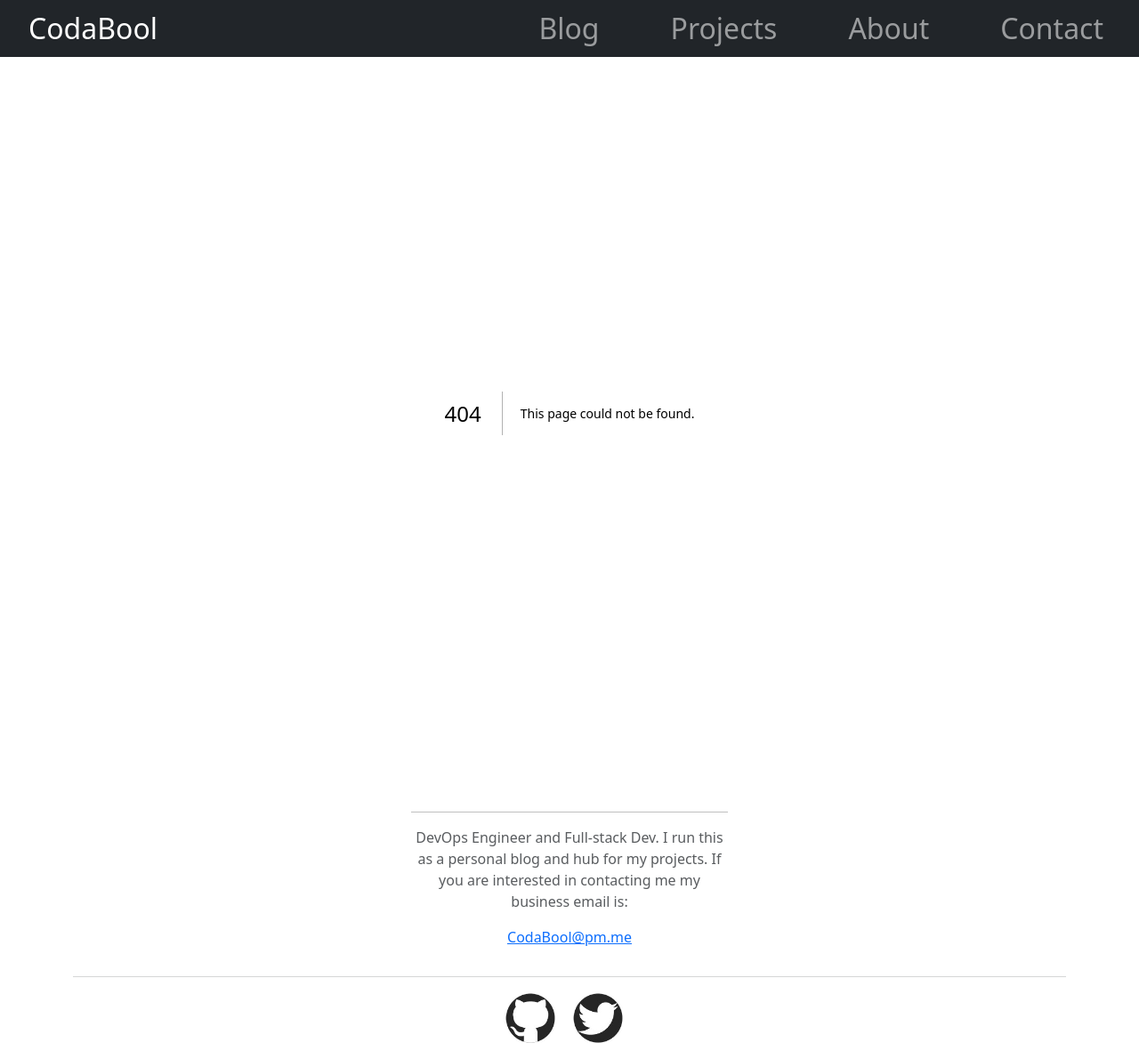
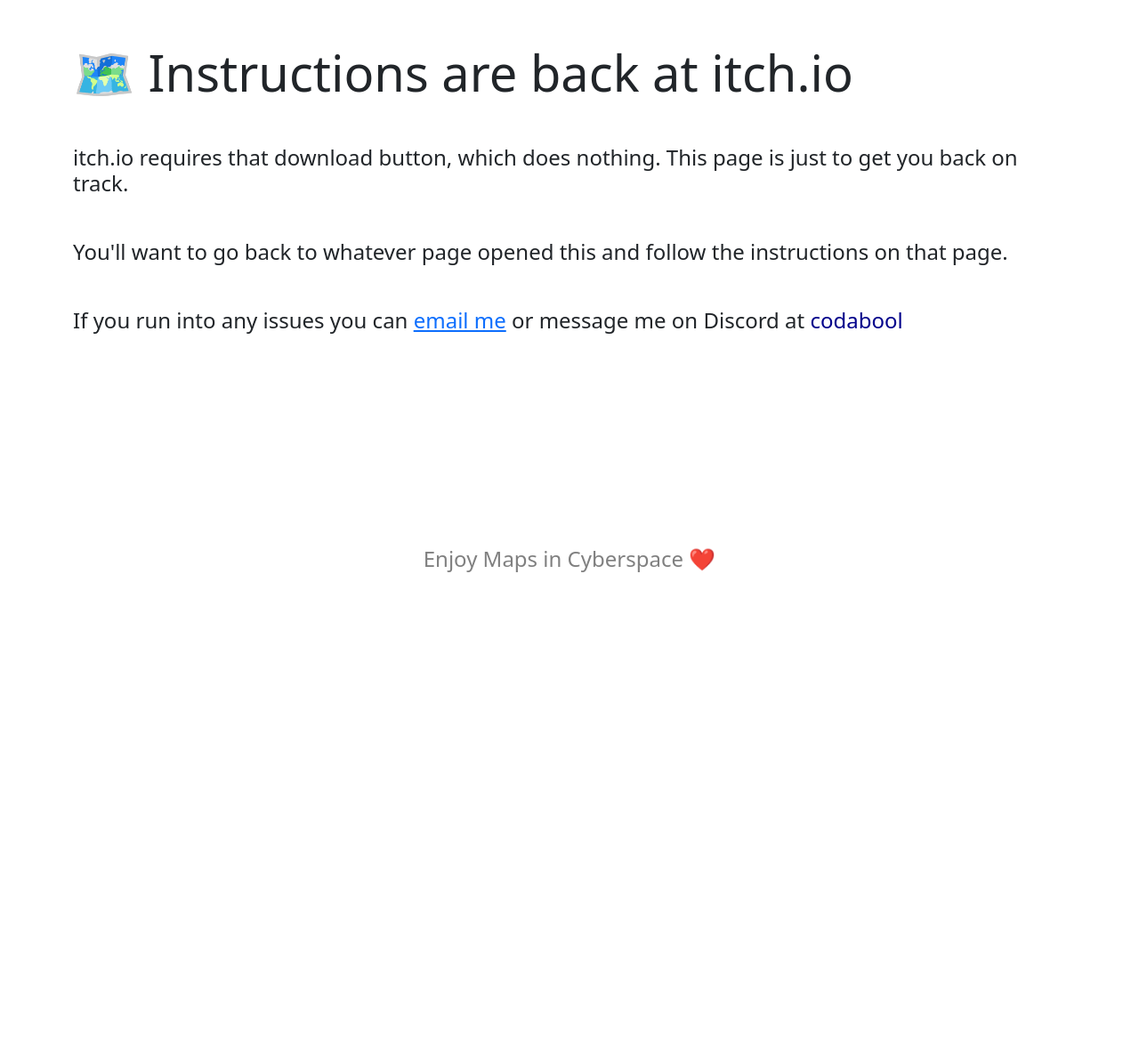
Before and after one commit to CodaBool/CodaBool.com, a Next.js app: page /maps in a window 1280 px wide. Before the commit this address had no page. Shown: the whole page at 89% size. After the commit the page ends 800 px from the top, so only its background shows below. Built offline with nearby package versions, Linux system fonts and the light colour scheme.

Commit message:
handle maps page

```diff
--- a/pages/_app.js
+++ b/pages/_app.js
@@ -48,13 +48,13 @@ export default function MyApp({ Component, pageProps }) {
         <link rel="icon" type="image/png" sizes="32x32" href="/favicon/favicon-32x32.gif" />
         <link rel="icon" type="image/png" sizes="16x16" href="/favicon/favicon-16x16.gif" />
       </Head>
-      {router.asPath.includes('/module') ? null : <Navigation />}
+      {router.asPath.includes('/module') || router.asPath.includes('/maps') ? null : <Navigation />}
       <main style={{flex: 1}}>
         <Container>
           <Component {...pageProps} />
         </Container>
       </main>
-      {router.asPath.includes('/blog/') || router.asPath.includes('/module') ? null : <Footer />}
+      {router.asPath.includes('/blog/') || router.asPath.includes('/module') || router.asPath.includes('/maps') ? null : <Footer />}
       <Script
         src="https://utteranc.es/client.js"
         repo="codabool/CodaBool.com"
--- /dev/null
+++ b/pages/maps.js
@@ -0,0 +1,11 @@
+export default function Module() {
+  return (
+    <>
+      <h1 className="display-4 my-5">🗺️ Instructions are back at itch.io</h1>
+      <h4 className="my-5">itch.io requires that download button, which does nothing. This page is just to get you back on track.</h4>
+      <h4 className="my-5">You'll want to go back to whatever page opened this and follow the instructions on that page.</h4>
+      <h4 style={{marginBottom: "10em"}}>If you run into any issues you can <a href="mailto:codabool@pm.me">email me</a> or message me on Discord at <span style={{color: "darkblue"}}>codabool</span></h4>
+      <h4 className="mb-3 text-center" style={{color: "grey"}}>Enjoy Maps in Cyberspace ❤️</h4>
+    </>
+  )
+}
```
